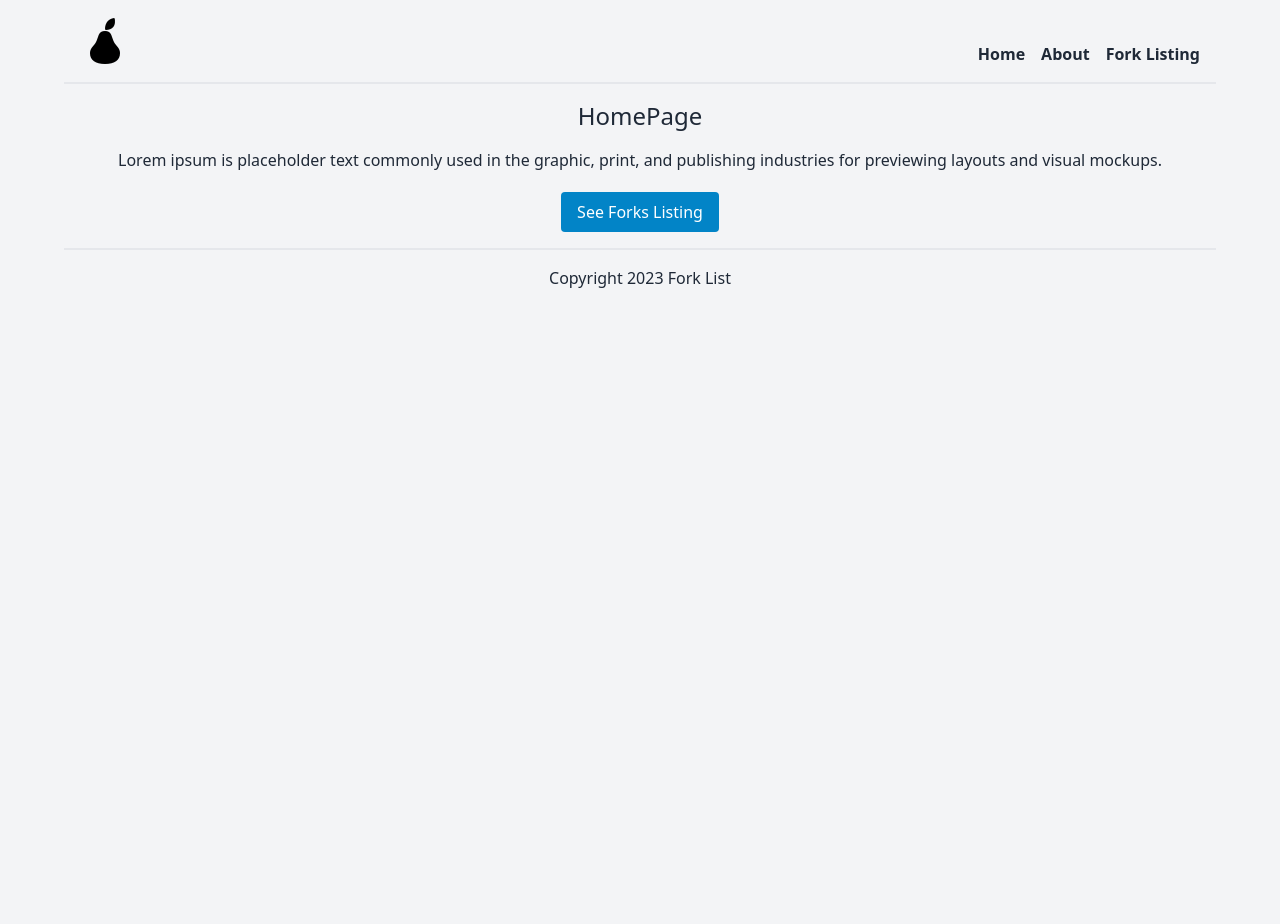
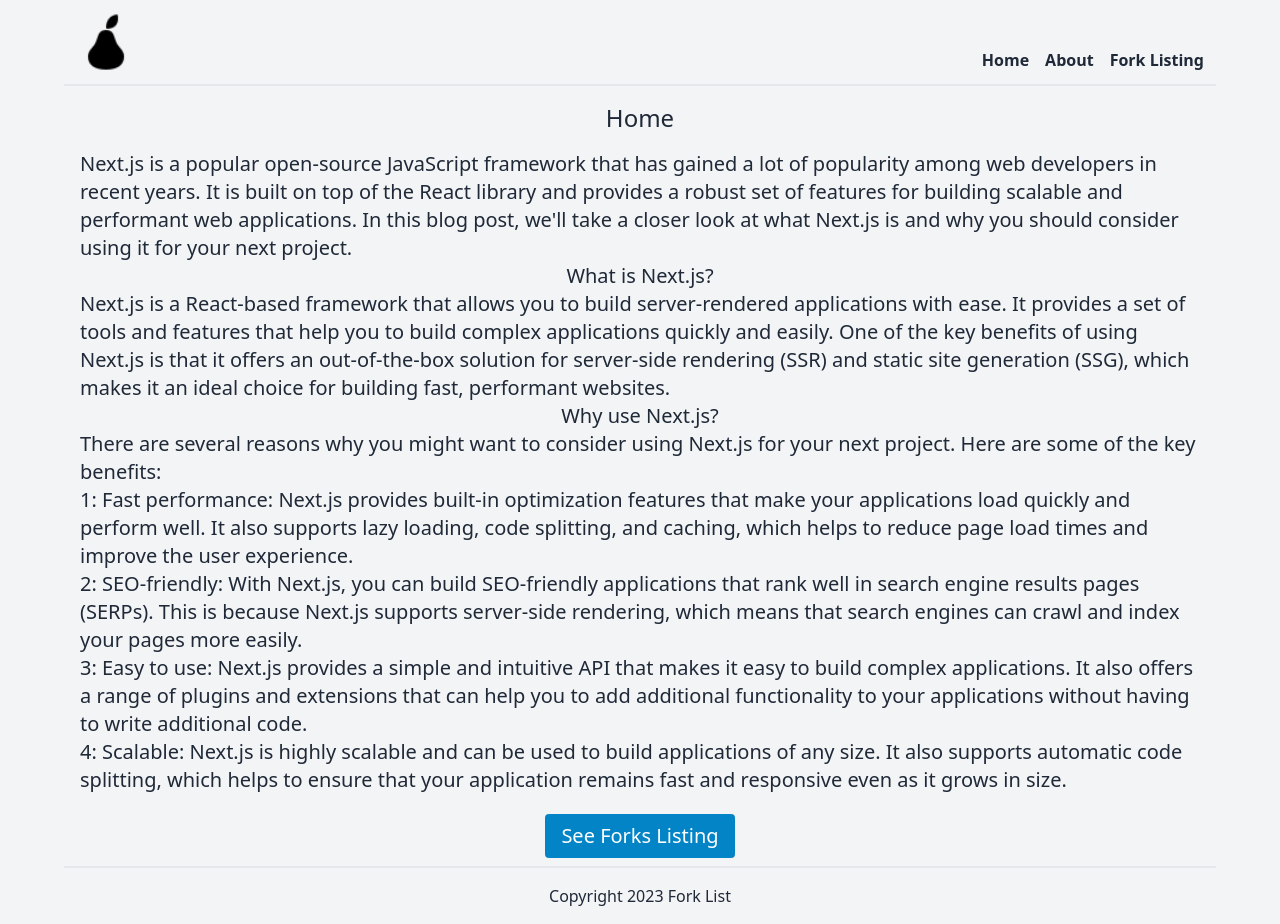
Before and after one commit to sameetghouri/Next-ListApp, a Next.js app: page / in a window 1280 px wide. Before the commit the page ends 800 px from the top, so only its background shows below. Built offline with nearby package versions, Linux system fonts and the light colour scheme.

Commit message:
modified

```diff
--- a/app/about/page.js
+++ b/app/about/page.js
@@ -5,10 +5,21 @@ const About = () => {
             <Head>
                 <title>About</title>
             </Head>
-            <div className='flex flex-col items-center px-4'>
+            <div className='flex flex-col items-center px-4 text-xl'>
                 <h1 className='text-2xl pb-4'>About</h1>
-                <p>Lorem ipsum is placeholder text commonly used in the graphic, print, and publishing industries for previewing layouts and visual mockups.</p>
-                <p>Lorem ipsum is placeholder text commonly used in the graphic, print, and publishing industries for previewing layouts and visual mockups.</p>
+                <p>Next.js is a popular React-based framework used for building web applications, and it has undergone several updates and changes since its inception. In this blog, we will explore the history of Next.js and its evolution over time.</p>
+
+                <p>Next.js was first introduced in 2016 by Zeit, a company that specializes in cloud computing and open-source software. At the time, it was designed to simplify server-rendered React applications and provide an easy-to-use framework for developers. With its unique approach to server rendering and simplified configuration, Next.js quickly gained popularity among developers.</p>
+
+                <p>In 2017, Next.js was released as an open-source project under the MIT license, and the development community started to grow. With its server-rendered approach, Next.js enabled developers to create highly performant web applications that could be easily optimized for search engines and social media sharing.</p>
+
+                <p>Over the next few years, Next.js continued to evolve and add new features. In 2018, Next.js 7 was released, introducing dynamic imports and serverless deployment. This made it easier to build and deploy applications with Next.js, while also improving performance.</p>
+
+                <p>In 2019, Next.js 8 was released, which included static site generation and improved dynamic imports. Static site generation enabled developers to create highly optimized web pages that could be pre-rendered and cached, resulting in faster load times and better performance.</p>
+
+                <p>In 2020, Next.js 9 was released, which added support for API routes and improved performance. API routes made it easy to create RESTful APIs and serverless functions within a Next.js application, further simplifying the development process.</p>
+
+                <p>In 2021, Next.js 10 was released, which introduced several new features, including automatic image optimization, internationalized routing, and improved support for serverless functions. Automatic image optimization allowed images to be optimized on the fly, resulting in faster load times and better performance. Internationalized routing made</p>
             </div>
         </>);
 }
--- a/app/forks/page.js
+++ b/app/forks/page.js
@@ -14,7 +14,7 @@ const  forks = async () => {
     return ( <div className='flex flex-col items-center'>
         <h1 className='text-2xl pb-4'>Forks</h1>
         {fdata.map(item =>(
-            <div className=" p-2 my-2 w-10/12 rounded bg-slate-200 border-l-8 hover:border-l-cyan-700 " key={item.id}>
+            <div className=" p-2 my-2 w-10/12 rounded bg-slate-200  hover:bg-cyan-600 hover:text-gray-100 hover:scale-105 transition duration-200 " key={item.id}>
                   <Link href={'/forks/'+item.id}>
                     <p>{item.name}</p>
                     </Link>
--- a/app/layout.js
+++ b/app/layout.js
@@ -11,9 +11,11 @@ export default function RootLayout({ children }) {
   return (
     <html lang="en">
       <body className='bg-gray-100 flex justify-center'>
-        <main className=' text-gray-800 w-full font-nuni max-w-6xl'>
+        <main className=' text-gray-800 w-full font-nuni min-h-screen max-w-6xl'>
+       <div className='min-h-screen'>
         <Nav />
         {children}
+        </div>
         <Footer/>
         </main>
       </body>
--- a/app/page.js
+++ b/app/page.js
@@ -1,21 +1,37 @@
 import { Inter } from 'next/font/google'
 import Link from 'next/link'
-import  Head  from 'next/head'
+import Head from 'next/head'
 
 const inter = Inter({ subsets: ['latin'] })
 
 export default function Home() {
   return (
     <>
-    <Head>
-      <title>Forks Listing | Home</title>
-    </Head>
-    <div className='flex flex-col items-center px-4'>
+      <Head>
+        <title>Forks Listing | Home</title>
+      </Head>
+      <div className='flex flex-col items-center px-4 text-xl'>
 
-     <h1 className='text-2xl  pb-4' >HomePage</h1>
-     <p>Lorem ipsum is placeholder text commonly used in the graphic, print, and publishing industries for previewing layouts and visual mockups.</p>
+        <h1 className='text-2xl  pb-4' >Home</h1>
+        <p>Next.js is a popular open-source JavaScript framework that has gained a lot of popularity among web developers in recent years. It is built on top of the React library and provides a robust set of features for building scalable and performant web applications. In this blog post, we'll take a closer look at what Next.js is and why you should consider using it for your next project.</p>
 
-     <Link href='/forks' className='block mt-5 bg-sky-600 hover:bg-sky-500 text-white px-4 py-2 rounded'>See Forks Listing</Link>
+        <h2>What is Next.js?</h2>
+
+        <p>Next.js is a React-based framework that allows you to build server-rendered applications with ease. It provides a set of tools and features that help you to build complex applications quickly and easily. One of the key benefits of using Next.js is that it offers an out-of-the-box solution for server-side rendering (SSR) and static site generation (SSG), which makes it an ideal choice for building fast, performant websites.</p>
+
+        <h2>Why use Next.js?</h2>
+
+        <p>There are several reasons why you might want to consider using Next.js for your next project. Here are some of the key benefits:</p>
+
+        <h3>1: Fast performance: Next.js provides built-in optimization features that make your applications load quickly and perform well. It also supports lazy loading, code splitting, and caching, which helps to reduce page load times and improve the user experience.</h3>
+
+        <h3>2: SEO-friendly: With Next.js, you can build SEO-friendly applications that rank well in search engine results pages (SERPs). This is because Next.js supports server-side rendering, which means that search engines can crawl and index your pages more easily.</h3>
+
+        <h3>3: Easy to use: Next.js provides a simple and intuitive API that makes it easy to build complex applications. It also offers a range of plugins and extensions that can help you to add additional functionality to your applications without having to write additional code.</h3>
+
+        <h3>4: Scalable: Next.js is highly scalable and can be used to build applications of any size. It also supports automatic code splitting, which helps to ensure that your application remains fast and responsive even as it grows in size.</h3>
+
+      <Link href='/forks' className='block mt-5 bg-sky-600 hover:bg-sky-500 text-white px-4 py-2 rounded'>See Forks Listing</Link>
 
     </div>
     </>
--- a/components/Footer.js
+++ b/components/Footer.js
@@ -1,5 +1,5 @@
 const Footer = () => {
-    return ( <div className="block text-center py-4 mt-4 border-t-2">
+    return ( <div className="block text-center py-4 mt-2 border-t-2">
         <p>Copyright 2023 Fork List</p>
     </div> );
 }
--- a/components/Nav.js
+++ b/components/Nav.js
@@ -2,9 +2,9 @@ import Link  from 'next/link';
 import Image from 'next/image';
 const Nav = () => {
     return (
-    <nav className='w-full mb-4 p-4 flex gap-4 justify-end items-end border-b-2'>
-        <div className='mr-auto '>
-        <Image src="/logo.png" alt='logo' width={50} height={50} />
+    <nav className='w-full mb-4 p-3 flex gap-4 justify-end items-end border-b-2'>
+        <div className='mr-auto'>
+        <Image src="/logo.png" alt='logo' width={60} height={60} />
         </div>
         <Link href="/" className='hover:text-sky-600 font-semibold'>Home</Link>
         <Link href="/about" className='hover:text-sky-600 font-semibold' >About</Link>
```
